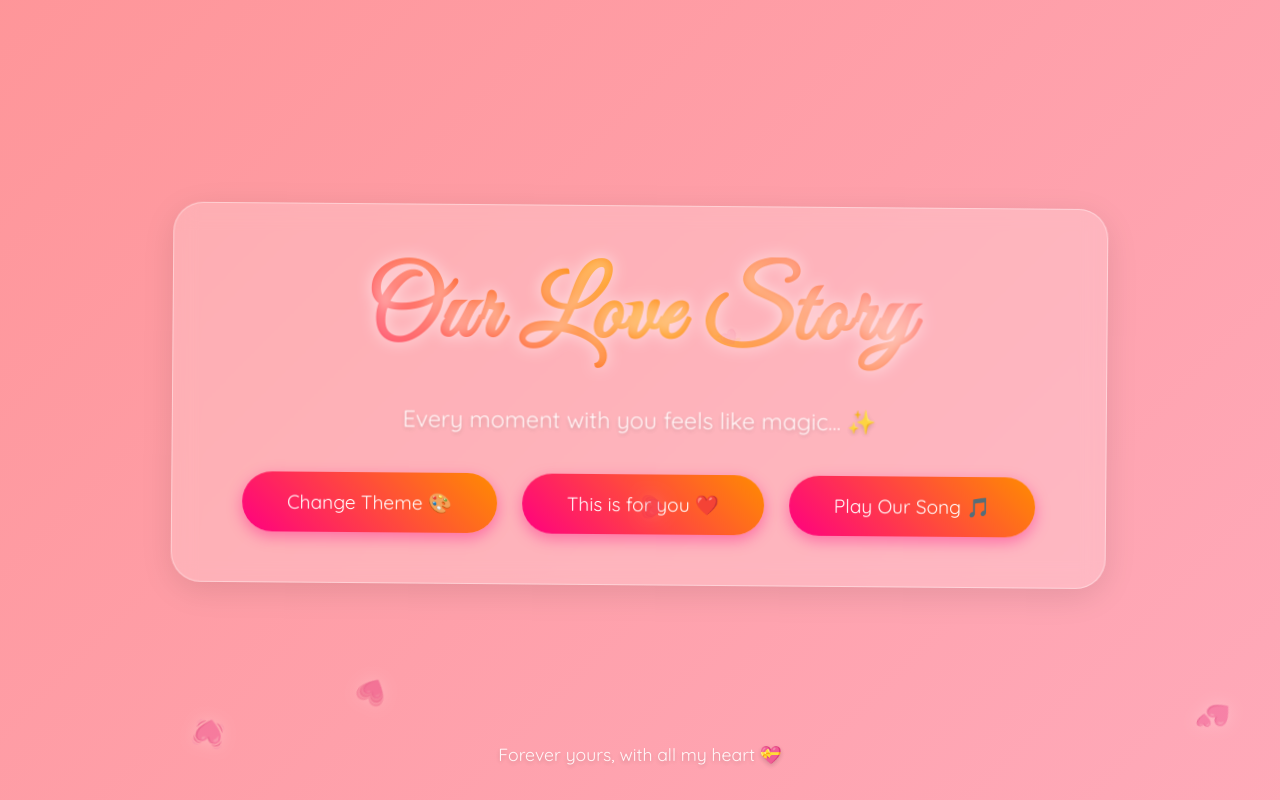
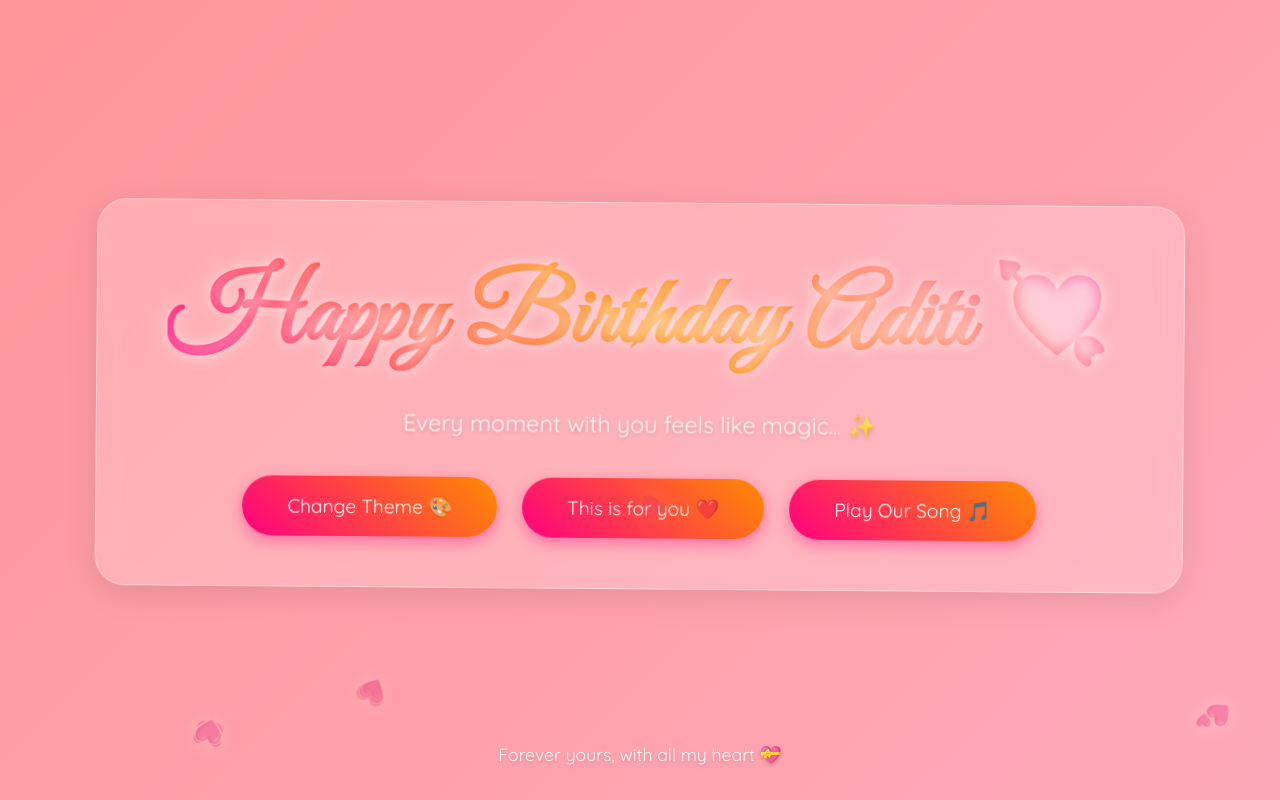
Before and after one commit to Parshv-pro/Birthday_Special, a plain HTML site: page index.html in a window 1280 px wide. Shown: the top 800 px of the page. Drawn offline with Linux system fonts and the light colour scheme.

Commit message:
Update index.html

```diff
--- a/index.html
+++ b/index.html
@@ -206,7 +206,7 @@
 </head>
 <body>
 <div class="glass-container">
-  <h1>Our Love Story</h1>
+  <h1>Happy Birthday Aditi 💘</h1>
   <p class="subtitle">Every moment with you feels like magic... ✨</p>
   <div class="btn-container">
     <button class="btn color-btn">Change Theme 🎨</button>
```
